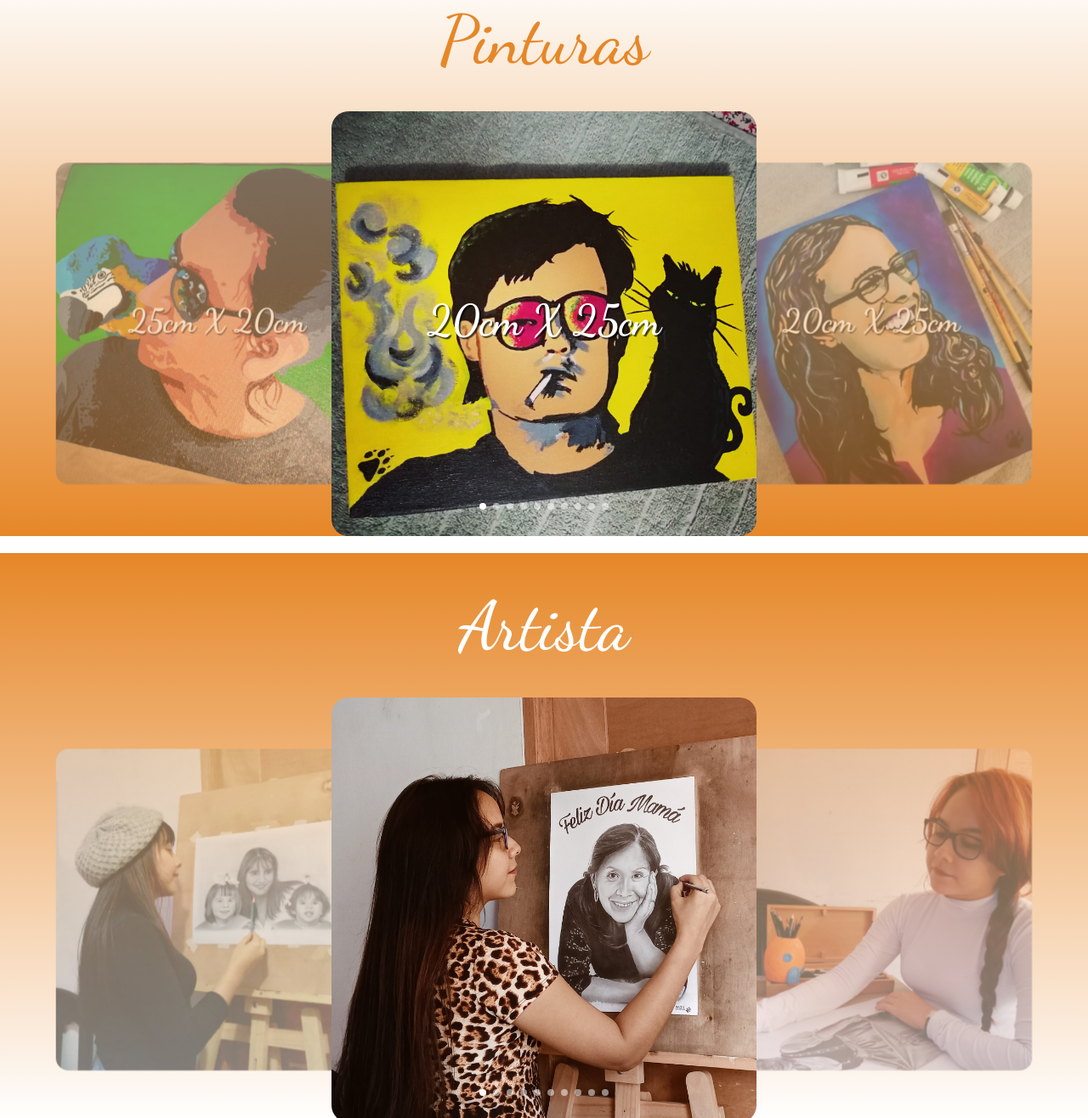
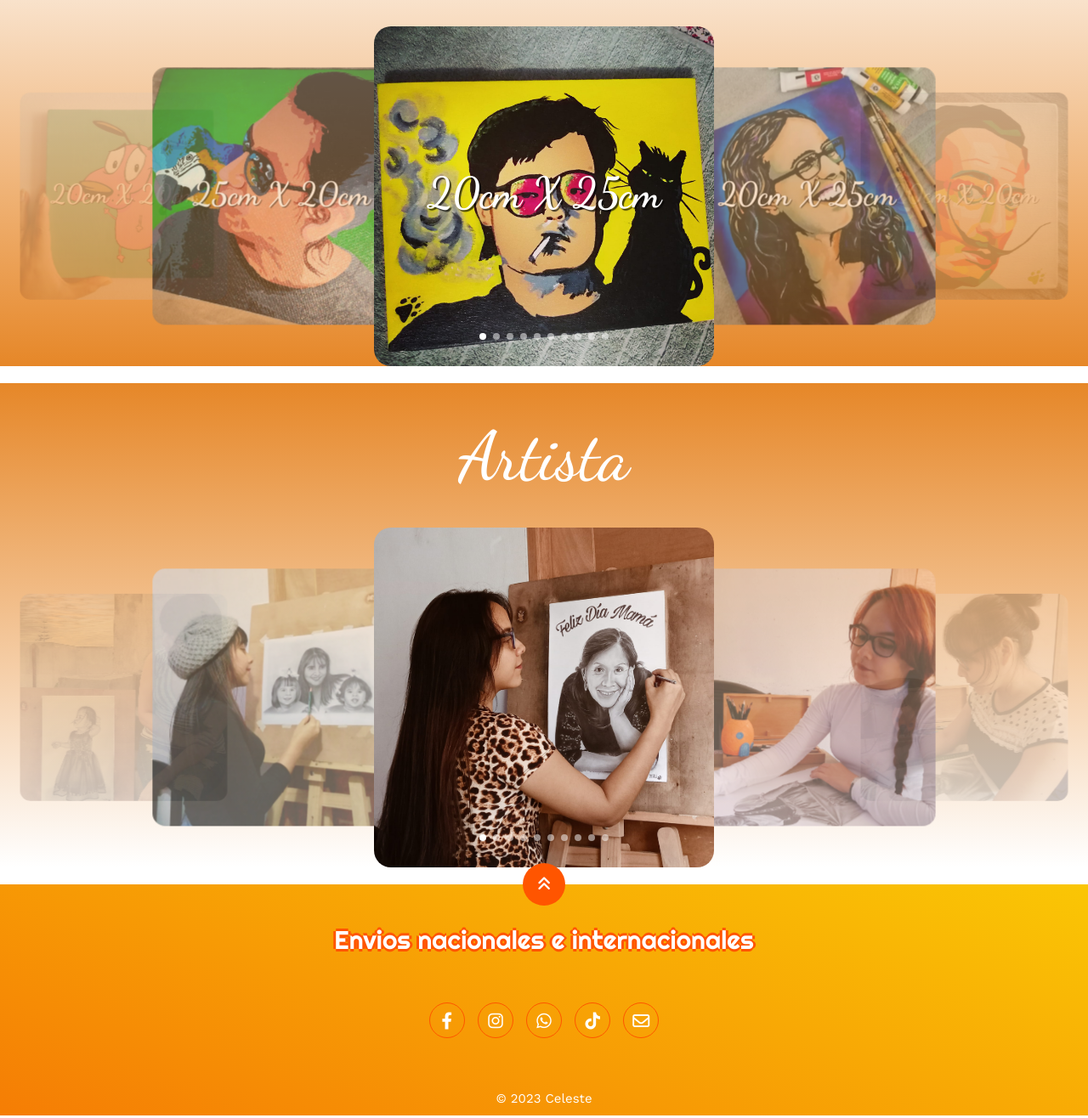
Before and after one commit to AndreaC05/ArtMau.github.io, a plain HTML site: page index.html in a window 1280 px wide. Shown: the part 1552-2868 px from the top of the page at 85% size. Drawn offline with nearby package versions, Linux system fonts and the light colour scheme.

Commit message:
Add files via upload

```diff
--- a/estilo.css
+++ b/estilo.css
@@ -321,7 +321,7 @@ html{
 
 .retrato .contenido-seccion .carousel {
 
-	min-height: 500px;
+	min-height: 400px;
 
 }
 
@@ -332,8 +332,8 @@ html{
 	justify-content: center;
 	align-items: center;
 	user-select: none;
-	width: 500px;
-	height: 500px;
+	width: 400px;
+	height: 400px;
 
 }
 
@@ -427,7 +427,7 @@ html{
 	padding: 0px 0px;
 }
 .pintura .contenido-seccion .carousel {
-	min-height: 500px;
+	min-height: 400px;
 }
 
 .pintura .contenido-seccion .row .col .carousel .carousel-item {
@@ -436,8 +436,8 @@ html{
 	justify-content: center;
 	align-items: center;
 	user-select: none;
-	width: 500px;
-	height: 500px;
+	width: 400px;
+	height: 400px;
 }
 
 .pintura .carousel .carousel-item img{
@@ -503,7 +503,7 @@ html{
 	padding: 0px 0px;
 }
 .artista .contenido-seccion .carousel {
-	min-height: 500px;
+	min-height: 400px;
 }
 
 .artista .contenido-seccion .row .col .carousel .carousel-item {
@@ -512,8 +512,8 @@ html{
 	justify-content: center;
 	align-items: center;
 	user-select: none;
-	width: 500px;
-	height: 500px;
+	width: 400px;
+	height: 400px;
 }
 
 .artista .carousel .carousel-item img{
--- a/script.js
+++ b/script.js
@@ -37,7 +37,7 @@ document.addEventListener('DOMContentLoaded', () => {
 		dist: -80,
 		shift: 5,
 		padding: 6,
-		numVisible: 4,
+		numVisible: 5,
 		indicators: true,
 		noWrap: false
 
```
